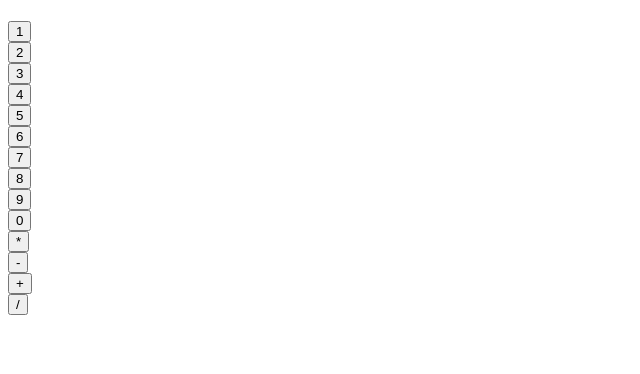
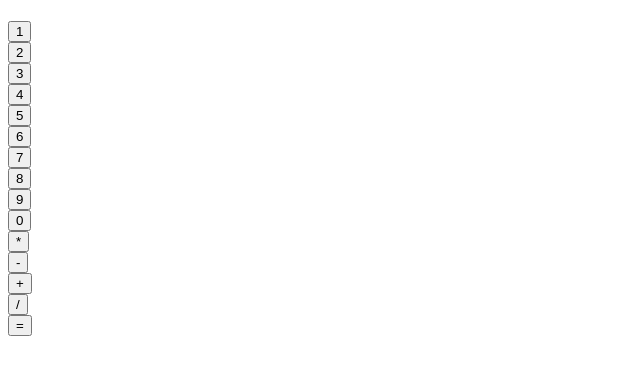
Before and after one commit to abeneyto/Calculator, an Angular app: page / in a window 1280 px wide. Shown: the top 374 px of the page, without its empty margins (0-640 px from the left). Built offline with nearby package versions, Linux system fonts and the light colour scheme.

Commit message:
Calculator working without delete

```diff
--- a/src/app/calculator/calculator.component.html
+++ b/src/app/calculator/calculator.component.html
@@ -1,3 +1,3 @@
-<app-result-viewer [result]="result"></app-result-viewer>
-<app-keyboard [digits]="digits" [operators]="operators" (buttonClicked)="addToOperation($event)"></app-keyboard>
+<app-result-viewer [result]="result" [operation]="operation"></app-result-viewer>
+<app-keyboard [digits]="digits" [operators]="operators" (buttonClicked)="addToOperation($event)" (submit)="submitOperation()"></app-keyboard>
 <div>{{ msgError }}</div>
--- a/src/app/calculator/calculator.component.ts
+++ b/src/app/calculator/calculator.component.ts
@@ -8,6 +8,11 @@ import { Component, OnInit } from '@angular/core';
 export class CalculatorComponent implements OnInit {
   msgError = '';
   result = '';
+  operation = {
+    firstNumber: '',
+    operator: '',
+    secondNumber: ''
+  };
   digits: number[] = [1, 2, 3, 4, 5, 6, 7, 8, 9, 0];
   operators: string[] = ['*', '-', '+', '/'];
 
@@ -16,14 +21,23 @@ export class CalculatorComponent implements OnInit {
   ngOnInit(): void {
   }
   addToOperation(value: number | string): void {
-    if (this.result.length === 0) {
-      typeof value === 'number' ? this.result += value : this.msgError = 'Invalid data.'
+    if (!this.operation.firstNumber) {
+      typeof value === 'number' ? this.operation.firstNumber += value : this.msgError = 'Invalid data.'
     } else {
-      if (this.operators.some(operator => this.result.includes(operator))) {
-        typeof value === 'number' ? this.result += value : this.msgError = 'Please, only one operation per time.'
+      if (this.operation.operator) {
+        typeof value === 'number' ? this.operation.secondNumber += value :
+          this.msgError = 'Please, only one operation per time.';
       } else {
-        this.result += value;
+        typeof value === 'number' ? this.operation.firstNumber += value : this.operation.operator = value;
       }
     }
   }
+  submitOperation(): void {
+    if (this.operation.firstNumber && this.operation.operator && this.operation.secondNumber) {
+      this.result = eval(`${this.operation.firstNumber}${this.operation.operator} ${this.operation.secondNumber}`);
+      console.log(this.result);
+    } else {
+      this.msgError = 'Incorrect operation';
+    }
+  }
 }
--- a/src/app/calculator/components/keyboard/keyboard.component.html
+++ b/src/app/calculator/components/keyboard/keyboard.component.html
@@ -4,3 +4,4 @@
 <div *ngFor="let operator of operators">
     <button (click)="clickButton(operator)">{{ operator }}</button>
 </div>
+<button (click)="submitButton()">=</button>
--- a/src/app/calculator/components/keyboard/keyboard.component.ts
+++ b/src/app/calculator/components/keyboard/keyboard.component.ts
@@ -7,7 +7,7 @@ import { Component, EventEmitter, Input, OnInit, Output } from '@angular/core';
 })
 export class KeyboardComponent implements OnInit {
   @Output() buttonClicked = new EventEmitter<string | number>();
-
+  @Output() submit = new EventEmitter();
   @Input() digits: number[];
   @Input() operators: string[];
   constructor() { }
@@ -17,4 +17,7 @@ export class KeyboardComponent implements OnInit {
   clickButton(dataClicked: number | number): void {
     this.buttonClicked.emit(dataClicked);
   }
+  submitButton(): void {
+    this.submit.emit();
+  }
 }
--- a/src/app/calculator/components/result-viewer/result-viewer.component.html
+++ b/src/app/calculator/components/result-viewer/result-viewer.component.html
@@ -1 +1,4 @@
 <h4>{{ result }}</h4>
+<h4>
+    {{ operation.firstNumber }}{{ operation.operator }}{{ operation.secondNumber }}
+</h4>
--- a/src/app/calculator/components/result-viewer/result-viewer.component.ts
+++ b/src/app/calculator/components/result-viewer/result-viewer.component.ts
@@ -7,6 +7,9 @@ import { Component, Input, OnInit } from '@angular/core';
 })
 export class ResultViewerComponent implements OnInit {
   @Input() result;
+  @Input() operation;
+  ;
+
   constructor() { }
 
   ngOnInit(): void {
```
